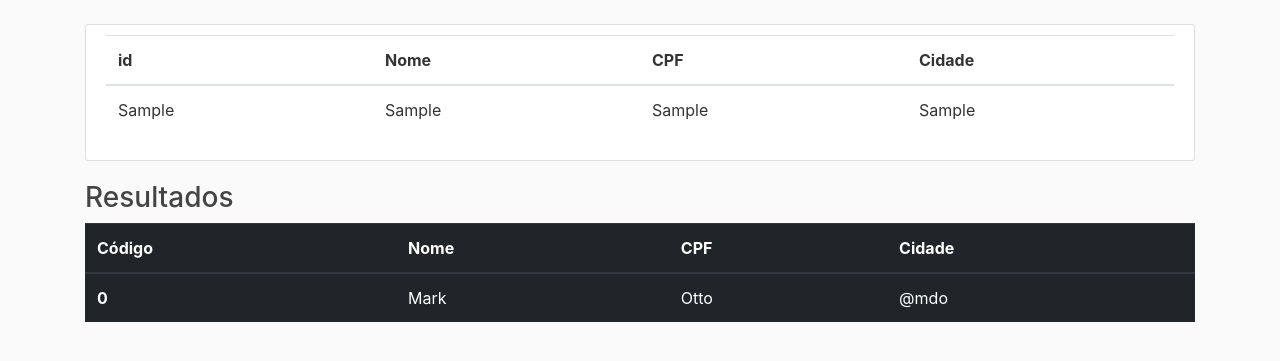
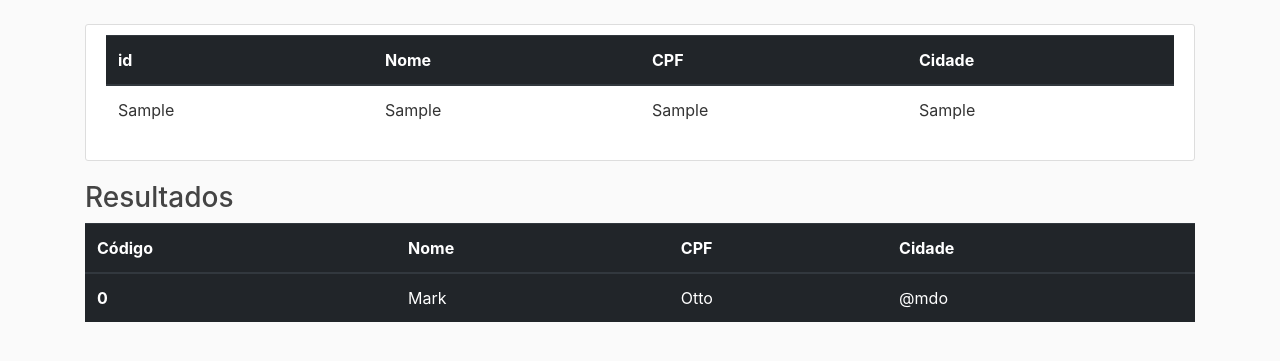
Before and after one commit to carlosd-barros/trabalho-bd2, a Django app: template queryzitas/templates/Read.html in a window 1280 px wide. Shown: the part 56-417 px from the top of the page. Run offline with Django 3.2, Linux system fonts and the light colour scheme; tables that the repository leaves empty hold one stand-in row (values such as "Sample post"); the template is opened without the code that fills it: values that come from a table or form of the project are taken from there, most other values are stand-ins (such as "Sample title", 1, 10 or a date in 2020); some libraries are stand-ins or nearby versions; some web fonts are replaced.

Commit message:
alterações topster

```diff
--- a/queryzitas/templates/Read.html
+++ b/queryzitas/templates/Read.html
@@ -10,8 +10,8 @@
         <div class="content-section">
             {% load index %}
 
-            <table class="table">
-                <thead>
+            <table class="table table-hover">
+                <thead class="thead-dark">
                     <tr>
                         <th scope="col">id</th>
                         <th scope="col">Nome</th>
```
